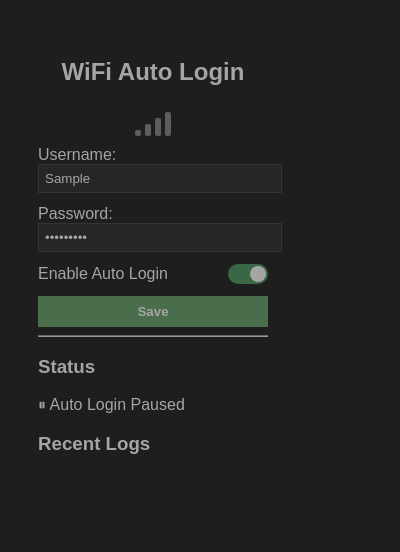
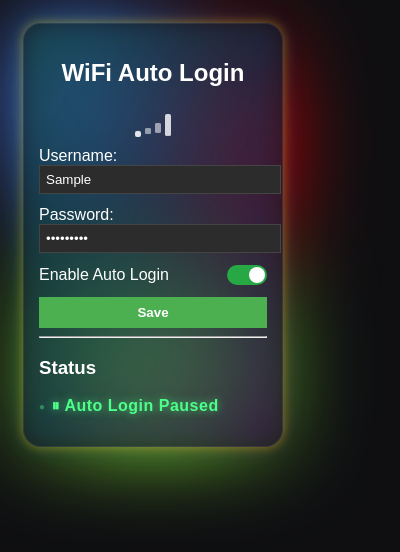
Before and after one commit to AyushAgarwal5840/wifi-auto-login-extension, a browser extension: page popup.html in a window 400 px wide. Both pictures are taken after typing "Sample", "Sample123" into the empty fields and a click on the button "Save". Drawn offline with Linux system fonts and the light colour scheme.

Commit message:
Cleaned status logic and fixed UI state handling

```diff
--- a/popup.html
+++ b/popup.html
@@ -40,10 +40,9 @@
     <hr>
 
     <h3>Status</h3>
-    <p id="statusText"></p>
+    <p id="statusText" class="status-connected-text"></p>
 
-    <h3>Recent Logs</h3>
-    <div id="logs"></div>
+
 
 </div>
 
--- a/popup.js
+++ b/popup.js
@@ -1,29 +1,51 @@
 document.addEventListener("DOMContentLoaded", () => {
 
+
+
+    const button = document.getElementById("save");
     const username = document.getElementById("username");
     const password = document.getElementById("password");
     const enabled = document.getElementById("enabled");
 
+    // Load saved data
     chrome.storage.local.get(["username", "password", "enabled"], (data) => {
         if (data.username) username.value = data.username;
         if (data.password) password.value = data.password;
         enabled.checked = data.enabled ?? true;
     });
 
-    document.getElementById("save").addEventListener("click", () => {
+    // 🔥 SINGLE CLICK HANDLER (Ripple + Save)
+    if (button) {
+        button.addEventListener("click", function (e) {
+
+            // 💧 Ripple effect
+            const circle = document.createElement("span");
+            circle.classList.add("ripple");
+
+            const rect = button.getBoundingClientRect();
+            const size = Math.max(rect.width, rect.height);
+
+            circle.style.width = circle.style.height = size + "px";
+            circle.style.left = e.clientX - rect.left - size / 2 + "px";
+            circle.style.top = e.clientY - rect.top - size / 2 + "px";
+
+            button.appendChild(circle);
+            setTimeout(() => circle.remove(), 600);
+
+            // 💾 Save logic
             chrome.storage.local.set({
                 username: username.value,
                 password: password.value,
                 enabled: enabled.checked
             });
 
-        // ✅ Reset status if disabled
             if (!enabled.checked) {
                 chrome.storage.local.set({ currentStatus: "disconnected" });
             }
 
             alert("Settings saved!");
         });
+    }
 
     loadStatusAndLogs();
 });
@@ -43,22 +65,30 @@ function loadStatusAndLogs() {
             statusText.innerText = data.currentStatus || "Unknown";
         }
 
-        // 🧠 CLEAR LOGS
+        if (data.currentStatus === "connected") {
+    statusText.innerText = "Connected";
+    statusText.className = "status-connected-text";
+}
+
+        // 📜 LOGS
         logsDiv.innerHTML = "";
 
         if (data.logs) {
-            data.logs.forEach(log => {
+            data.logs.forEach((log, index) => {
                 const p = document.createElement("p");
+                p.classList.add("log-item");
+                p.style.animationDelay = `${index * 0.1}s`;
                 p.textContent = `${log.time} - ${log.message}`;
                 logsDiv.appendChild(p);
             });
         }
 
-        // 🎨 ANIMATION STATE
+        // 🎨 STATUS CLASS FIX
         container.classList.remove(
             "status-checking",
             "status-connected",
-            "status-disconnected"
+            "status-disconnected",
+            "status-paused"   // ✅ IMPORTANT FIX
         );
 
         if (!data.enabled) {
--- a/styles.css
+++ b/styles.css
@@ -1,10 +1,29 @@
 body {
-    background-color: #1e1e1e;
-    color: white;
     font-family: Arial;
     padding: 15px;
     width: 260px;
+    color: white;
+    position: relative;
+    overflow: hidden;
+
+    background: #0f0f12;
 }
+
+body::before {
+    content: "";
+    position: absolute;
+    inset: 0;
+    z-index: -1;
+
+    background:
+        radial-gradient(circle at 20% 20%, rgba(83, 135, 255, 0.96), transparent 40%),
+        radial-gradient(circle at 80% 30%, rgba(255, 0, 0, 0.814), transparent 40%),
+        radial-gradient(circle at 50% 80%, #8fff39, transparent 50%);
+
+    filter: blur(40px);
+}
+
+
 
 h2 {
     text-align: center;
@@ -63,10 +82,47 @@ button:hover {
 }
 
 #container {
+    position: relative;
     padding: 15px;
-    border-radius: 12px;
+    border-radius: 18px;
+
+    background: rgba(20, 20, 25, 0.6);
+    backdrop-filter: blur(14px);
+
+    border: 1px solid rgba(255, 255, 255, 0.08);
+
     transition: all 0.4s ease;
 }
+
+#container::after {
+    content: "";
+    position: absolute;
+    inset: -1px;
+    border-radius: 18px;
+
+    background: linear-gradient(
+        120deg,
+        rgba(0,255,200,0.4),
+        rgba(0,140,255,0.4),
+        rgba(180,0,255,0.4)
+    );
+
+    filter: blur(12px);
+    opacity: 0.4;
+    z-index: -1;
+}
+
+
+@keyframes floatGradient {
+    0% { transform: translateY(0px); }
+    50% { transform: translateY(-10px); }
+    100% { transform: translateY(0px); }
+}
+
+body::before {
+    animation: floatGradient 8s ease-in-out infinite;
+}
+
 
 #wifi-signal {
     display: flex;
@@ -216,3 +272,66 @@ button:hover {
     background: #888;
     box-shadow: none;
 }
+
+/* 📜 LOG FADE-IN */
+.log-item {
+    opacity: 0;
+    transform: translateY(8px);
+    animation: fadeInUp 0.4s ease forwards;
+}
+
+@keyframes fadeInUp {
+    to {
+        opacity: 1;
+        transform: translateY(0);
+    }
+}
+
+/* 💧 RIPPLE EFFECT */
+button {
+    position: relative;
+    overflow: hidden;
+}
+
+.ripple {
+    position: absolute;
+    border-radius: 50%;
+    background: rgba(255, 255, 255, 0.5);
+    transform: scale(0);
+    animation: rippleEffect 0.6s linear;
+    pointer-events: none;
+}
+
+@keyframes rippleEffect {
+    to {
+        transform: scale(4);
+        opacity: 0;
+    }
+}
+
+.status-connected-text {
+    color: #4cff88;
+    font-weight: 600;
+    letter-spacing: 0.5px;
+    text-transform: capitalize;
+
+    display: flex;
+    align-items: center;
+    gap: 6px;
+
+    text-shadow: 0 0 8px rgba(76, 255, 136, 0.6);
+}
+
+/* Add icon before text */
+.status-connected-text::before {
+    content: "●";
+    font-size: 10px;
+    color: #4cff88;
+    animation: blink 1.5s infinite;
+}
+
+/* subtle pulse */
+@keyframes blink {
+    0%, 100% { opacity: 1; }
+    50% { opacity: 0.4; }
+}
```
Lines whose indentation alone changed are shown as unchanged.
